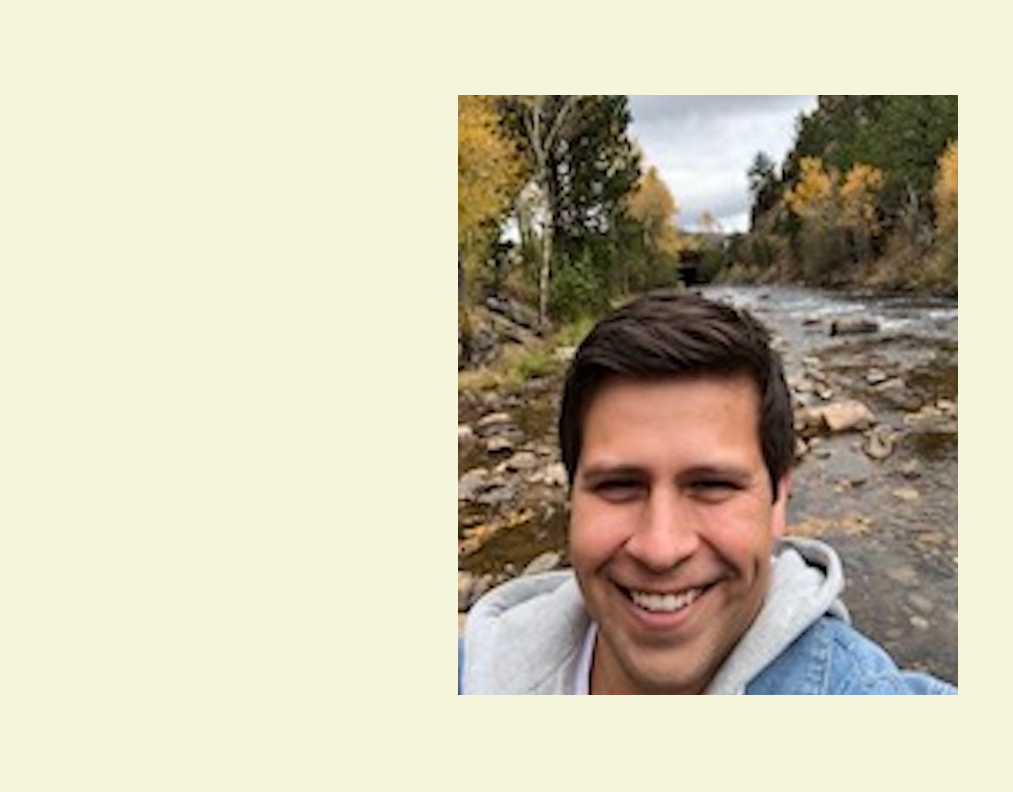
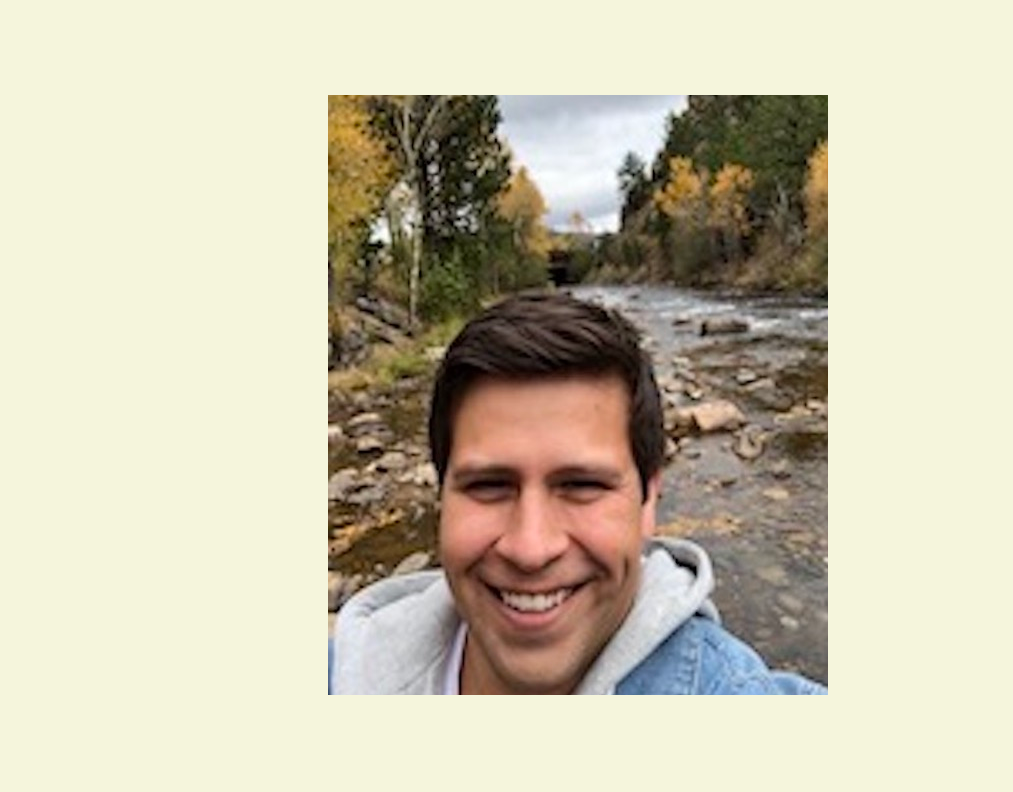
Before and after one commit to jemtz5412/Sweet-looking-website, a plain HTML site: page index.html in a window 1280 px wide. Shown: the part 564-1356 px from the top of the page, without its empty margins (0-1013 px from the left). Drawn offline with Linux system fonts and the light colour scheme.

Commit message:
moved main pic over to the left

```diff
--- a/CSS/style.css
+++ b/CSS/style.css
@@ -44,7 +44,7 @@ header nav ul {
   height: 600px;
   width: 500px;
   image-rendering: center;
-  margin-left: 450px;
+  margin-left: 320px;
   margin-bottom: 100px;
 }
 
```
